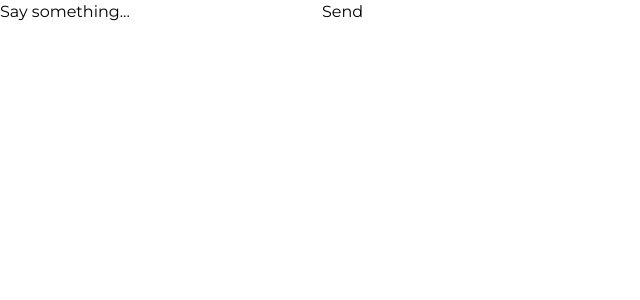
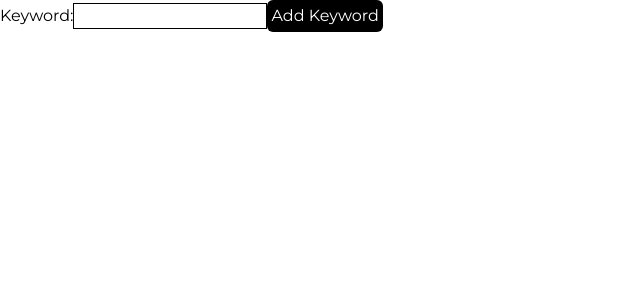
Before and after one commit to chunyulo-code/mind-chat, a Next.js app: page /chat in a window 1280 px wide. Shown: the top 300 px of the page, without its empty margins (0-640 px from the left). Built offline with nearby package versions, Linux system fonts and the light colour scheme.

Commit message:
feat: complete the api prototype of addToLibrary

```diff
--- a/package.json
+++ b/package.json
@@ -24,6 +24,7 @@
     "eslint": "8.43.0",
     "eslint-config-next": "13.4.6",
     "express": "^4.18.2",
+    "firebase": "^9.23.0",
     "husky": "^8.0.3",
     "nanoid": "^4.0.2",
     "next": "13.4.6",
--- /dev/null
+++ b/src/app/api/library/addKeyword/route.ts
@@ -0,0 +1,18 @@
+import { NextResponse } from "next/server";
+import { db } from "@/app/utils/firebase";
+import { doc, getDoc, updateDoc } from "firebase/firestore";
+
+export async function POST(req: Request) {
+  const requestBody = await req.json(); // 解析請求內容為 JSON
+  const { keyword } = requestBody;
+  console.log(`keywordToAdd: ${keyword}`);
+  const userUID = "r3NKJ1L8I0THTH91WuFq";
+  const selectedMap = "map1";
+  const docRef = doc(db, "users", userUID, "maps", selectedMap);
+  const docSnap = await getDoc(docRef);
+  const keywords = docSnap.data()?.keywords;
+  const newKeywords = [...keywords, keyword];
+  await updateDoc(docRef, { keywords: newKeywords });
+  console.log("Updated!!!");
+  return new NextResponse("Chun");
+}
--- /dev/null
+++ b/src/app/api/library/getKeywords/route.ts
@@ -0,0 +1,16 @@
+import { NextResponse } from "next/server";
+import { db } from "@/app/utils/firebase";
+import { doc, getDoc } from "firebase/firestore";
+
+export async function GET(req: Request, res: Response) {
+  const userUID = "r3NKJ1L8I0THTH91WuFq";
+  const selectedMap = "map1";
+  const docRef = doc(db, "users", userUID, "maps", selectedMap);
+  const docSnap = await getDoc(docRef);
+  if (docSnap.exists()) {
+    console.log(docSnap.data().keywords);
+  } else {
+    console.log("Doc is not existed");
+  }
+  return NextResponse.json(docSnap.data()?.keywords);
+}
--- a/src/app/chat/Chat.tsx
+++ /dev/null
@@ -1,30 +0,0 @@
-"use client";
-
-import { useChat } from "ai/react";
-
-export default function Chat() {
-  const { messages, input, handleInputChange, handleSubmit } = useChat({
-    api: "/api/chat"
-  });
-
-  return (
-    <div>
-      <ul>
-        {messages.map((m, index) => (
-          <li key={index}>
-            {m.role === "user" ? "User: " : "AI: "}
-            {m.content}
-          </li>
-        ))}
-      </ul>
-
-      <form onSubmit={handleSubmit}>
-        <label>
-          Say something...
-          <input value={input} onChange={handleInputChange} />
-        </label>
-        <button type="submit">Send</button>
-      </form>
-    </div>
-  );
-}
--- a/src/app/chat/page.tsx
+++ b/src/app/chat/page.tsx
@@ -1,5 +1,39 @@
-import Chat from "./chat";
+"use client";
 
-export default function page() {
-  return <Chat />;
+import { useState } from "react";
+
+export default function Page() {
+  const [keyword, setKeyword] = useState("");
+  async function addKeyword(word: String) {
+    const res = await fetch("/api/library/addKeyword", {
+      method: "POST",
+      headers: {
+        "Content-Type": "application/json"
+      },
+      body: JSON.stringify({ keyword: word })
+    });
+  }
+
+  return (
+    <div>
+      <label>
+        Keyword:
+        <input
+          type="text"
+          value={keyword}
+          onChange={(e) => setKeyword(e.target.value)}
+          className="border border-black"
+        />
+      </label>
+      <button
+        type="button"
+        className="rounded-md bg-black p-1 text-white"
+        onClick={() => {
+          addKeyword(keyword);
+        }}
+      >
+        Add Keyword
+      </button>
+    </div>
+  );
 }
--- /dev/null
+++ b/src/app/utils/firebase.ts
@@ -0,0 +1,14 @@
+import { initializeApp } from "firebase/app";
+import { getFirestore } from "firebase/firestore";
+
+const firebaseConfig = {
+  apiKey: "AIzaSyBbCc_FxEcg9jnqvASCREn1VAjlCrasdus",
+  authDomain: "mindchat-ba82e.firebaseapp.com",
+  projectId: "mindchat-ba82e",
+  storageBucket: "mindchat-ba82e.appspot.com",
+  messagingSenderId: "33301755306",
+  appId: "1:33301755306:web:c98ca427062b3eb859a7d3"
+};
+
+const app = initializeApp(firebaseConfig);
+export const db = getFirestore(app);
```
Also changed, not shown: 1 other file (tests, documents, lock files or other folders).
